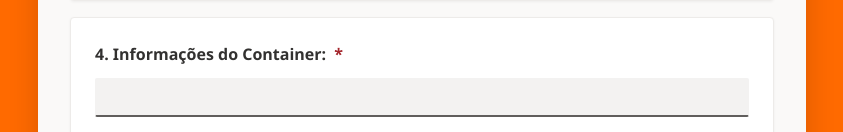
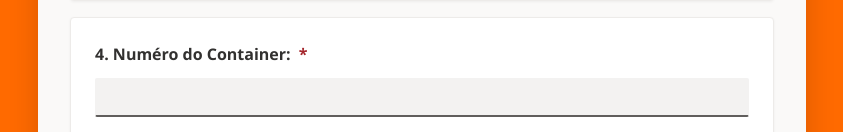
Before and after one commit to victorcomc/dispute-form, a React (Vite) app in the folder frontend/: page / in a window 1280 px wide. Shown: the part 816-948 px from the top of the page, without its empty margins (218-1061 px from the left). Built offline with nearby package versions, Linux system fonts and the light colour scheme.

Commit message:
alterei a questão 4

```diff
--- a/frontend/src/App.jsx
+++ b/frontend/src/App.jsx
@@ -134,7 +134,7 @@ function App() {
                     <input type="text" className="input-field" value={bl} onChange={(e) => setBl(e.target.value)} required />
                   </div>
                   <div className="question-block">
-                    <label className="question-label">4. Informações do Container: <span className="req">*</span></label>
+                    <label className="question-label">4. Numéro do Container: <span className="req">*</span></label>
                     <input type="text" className="input-field" value={containerInfo} onChange={(e) => setContainerInfo(e.target.value)} required />
                   </div>
                 </section>
```
